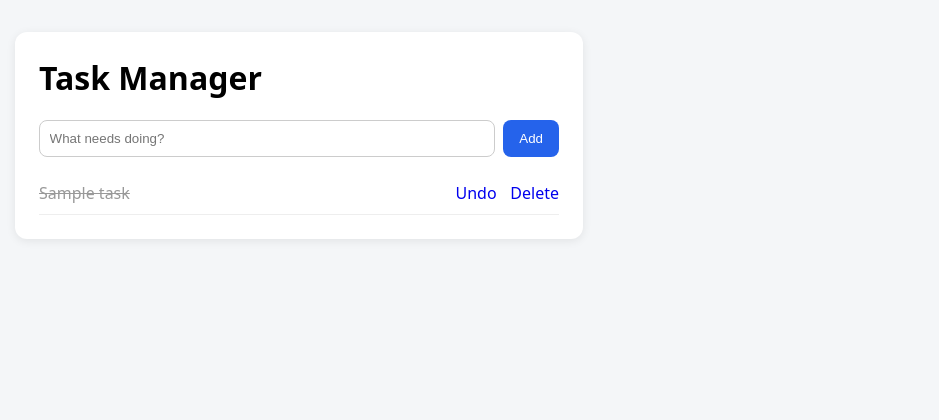
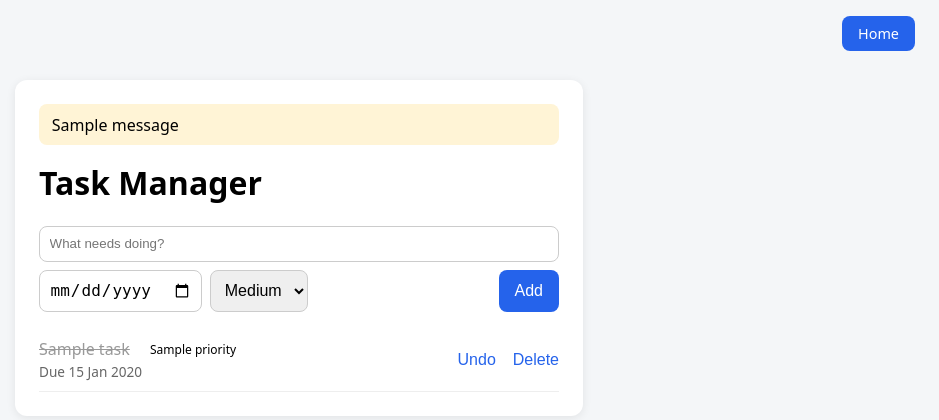
Before and after one commit to rakshithbk007/task-manager, a Flask app: template templates/index.html in a window 1280 px wide. Shown: the top 420 px of the page, without its empty margins (341-1280 px from the left). Run offline with Flask 3, Linux system fonts and the light colour scheme; the template is opened without the code that fills it: most values are stand-ins (such as "Sample title", 1, 10 or a date in 2020); one stand-in notice (Sample message) is shown.

Commit message:
Add login, due dates and priorities

```diff
--- a/app.py
+++ b/app.py
@@ -1,15 +1,33 @@
 import os
 from contextlib import contextmanager
+from datetime import date, datetime
 
 import pymysql
 from dotenv import load_dotenv
-from flask import Flask, redirect, render_template, request, url_for
+from flask import Flask, flash, redirect, render_template, request, url_for
+from flask_login import (
+    LoginManager,
+    UserMixin,
+    current_user,
+    login_required,
+    login_user,
+    logout_user,
+)
+from werkzeug.security import check_password_hash, generate_password_hash
 
-load_dotenv()  # reads values from the .env file
+load_dotenv()
 
 app = Flask(__name__)
+app.secret_key = os.getenv("SECRET_KEY", "dev-only-change-me")
+
+login_manager = LoginManager(app)
+login_manager.login_view = "login"
+login_manager.login_message = "Please log in to see your tasks."
+
+PRIORITIES = ("low", "medium", "high")
 
 
+# ---------- Database helpers ----------
 def connect():
     config = dict(
         host=os.getenv("DB_HOST", "localhost"),
@@ -20,7 +38,6 @@ def connect():
         cursorclass=pymysql.cursors.DictCursor,
         autocommit=True,
     )
-    # Hosted MySQL services often require SSL; set DB_SSL_CA to the CA file path
     if os.getenv("DB_SSL_CA"):
         config["ssl_ca"] = os.getenv("DB_SSL_CA")
     return pymysql.connect(**config)
@@ -37,44 +54,170 @@ def get_cursor():
 
 
 def init_db():
+    """Create the users and tasks tables if they do not exist."""
     with get_cursor() as cur:
+        cur.execute(
+            """CREATE TABLE IF NOT EXISTS users (
+                id INT AUTO_INCREMENT PRIMARY KEY,
+                username VARCHAR(50) NOT NULL UNIQUE,
+                password_hash VARCHAR(255) NOT NULL
+            )"""
+        )
         cur.execute(
             """CREATE TABLE IF NOT EXISTS tasks (
                 id INT AUTO_INCREMENT PRIMARY KEY,
+                user_id INT NOT NULL,
                 title VARCHAR(255) NOT NULL,
-                done TINYINT(1) NOT NULL DEFAULT 0
+                done TINYINT(1) NOT NULL DEFAULT 0,
+                due_date DATE NULL,
+                priority ENUM('low','medium','high') NOT NULL DEFAULT 'medium',
+                FOREIGN KEY (user_id) REFERENCES users(id) ON DELETE CASCADE
             )"""
         )
 
 
+# ---------- Flask-Login setup ----------
+class User(UserMixin):
+    def __init__(self, id, username):
+        self.id = id
+        self.username = username
+
+
+@login_manager.user_loader
+def load_user(user_id):
+    with get_cursor() as cur:
+        cur.execute("SELECT id, username FROM users WHERE id = %s", (user_id,))
+        row = cur.fetchone()
+    return User(row["id"], row["username"]) if row else None
+
+
+# ---------- Auth routes ----------
+@app.route("/register", methods=["GET", "POST"])
+def register():
+    if current_user.is_authenticated:
+        return redirect(url_for("index"))
+
+    if request.method == "POST":
+        username = request.form.get("username", "").strip()
+        password = request.form.get("password", "")
+
+        if not 3 <= len(username) <= 50:
+            flash("Username must be 3 to 50 characters.")
+        elif len(password) < 6:
+            flash("Password must be at least 6 characters.")
+        else:
+            try:
+                with get_cursor() as cur:
+                    cur.execute(
+                        "INSERT INTO users (username, password_hash) VALUES (%s, %s)",
+                        (username, generate_password_hash(password)),
+                    )
+                flash("Account created. Please log in.")
+                return redirect(url_for("login"))
+            except pymysql.err.IntegrityError:
+                flash("That username is already taken.")
+
+    return render_template("register.html")
+
+
+@app.route("/login", methods=["GET", "POST"])
+def login():
+    if current_user.is_authenticated:
+        return redirect(url_for("index"))
+
+    if request.method == "POST":
+        username = request.form.get("username", "").strip()
+        password = request.form.get("password", "")
+
+        with get_cursor() as cur:
+            cur.execute(
+                "SELECT id, username, password_hash FROM users WHERE username = %s",
+                (username,),
+            )
+            row = cur.fetchone()
+
+        if row and check_password_hash(row["password_hash"], password):
+            login_user(User(row["id"], row["username"]))
+            return redirect(url_for("index"))
+        flash("Invalid username or password.")
+
+    return render_template("login.html")
+
+
+@app.route("/logout", methods=["POST"])
+@login_required
+def logout():
+    logout_user()
+    flash("You have been logged out.")
+    return redirect(url_for("login"))
+
+
+# ---------- Task routes ----------
 @app.route("/")
+@login_required
 def index():
+    """Unfinished first, then earliest due date (no date last), then high priority first."""
     with get_cursor() as cur:
-        cur.execute("SELECT * FROM tasks ORDER BY done, id DESC")
+        cur.execute(
+            """SELECT * FROM tasks
+               WHERE user_id = %s
+               ORDER BY done,
+                        due_date IS NULL,
+                        due_date,
+                        FIELD(priority, 'high', 'medium', 'low'),
+                        id DESC""",
+            (current_user.id,),
+        )
         tasks = cur.fetchall()
-    return render_template("index.html", tasks=tasks)
+    return render_template("index.html", tasks=tasks, today=date.today())
 
 
 @app.route("/add", methods=["POST"])
+@login_required
 def add():
     title = request.form.get("title", "").strip()
-    if title:
-        with get_cursor() as cur:
-            cur.execute("INSERT INTO tasks (title) VALUES (%s)", (title,))
+    if not title:
+        return redirect(url_for("index"))
+
+    # Only accept known priorities; fall back to medium
+    priority = request.form.get("priority", "medium")
+    if priority not in PRIORITIES:
+        priority = "medium"
+
+    # The date box sends text like 2026-11-05; empty or invalid means no due date
+    due_raw = request.form.get("due_date", "").strip()
+    try:
+        due_date = datetime.strptime(due_raw, "%Y-%m-%d").date() if due_raw else None
+    except ValueError:
+        due_date = None
+
+    with get_cursor() as cur:
+        cur.execute(
+            "INSERT INTO tasks (user_id, title, due_date, priority) VALUES (%s, %s, %s, %s)",
+            (current_user.id, title, due_date, priority),
+        )
     return redirect(url_for("index"))
 
 
-@app.route("/toggle/<int:task_id>")
+@app.route("/toggle/<int:task_id>", methods=["POST"])
+@login_required
 def toggle(task_id):
     with get_cursor() as cur:
-        cur.execute("UPDATE tasks SET done = 1 - done WHERE id = %s", (task_id,))
+        cur.execute(
+            "UPDATE tasks SET done = 1 - done WHERE id = %s AND user_id = %s",
+            (task_id, current_user.id),
+        )
     return redirect(url_for("index"))
 
 
-@app.route("/delete/<int:task_id>")
+@app.route("/delete/<int:task_id>", methods=["POST"])
+@login_required
 def delete(task_id):
     with get_cursor() as cur:
-        cur.execute("DELETE FROM tasks WHERE id = %s", (task_id,))
+        cur.execute(
+            "DELETE FROM tasks WHERE id = %s AND user_id = %s",
+            (task_id, current_user.id),
+        )
     return redirect(url_for("index"))
 
 
--- a/requirements.txt
+++ b/requirements.txt
@@ -3,3 +3,4 @@ pymysql
 cryptography
 python-dotenv
 gunicorn
+flask-login
--- /dev/null
+++ b/templates/base.html
@@ -0,0 +1,177 @@
+<!doctype html>
+<html lang="en">
+  <head>
+    <meta charset="UTF-8" />
+    <meta name="viewport" content="width=device-width, initial-scale=1" />
+    <title>{% block title %}Task Manager{% endblock %}</title>
+    <style>
+      body {
+        font-family: system-ui, sans-serif;
+        background: #f4f6f8;
+        margin: 0;
+        padding: 2rem;
+      }
+      .card {
+        max-width: 520px;
+        margin: 3rem auto 0;
+        background: #fff;
+        padding: 1.5rem;
+        border-radius: 12px;
+        box-shadow: 0 2px 10px rgba(0, 0, 0, 0.08);
+      }
+      h1 {
+        margin-top: 0;
+      }
+      input[type="text"],
+      input[type="password"] {
+        padding: 0.6rem;
+        border: 1px solid #ccc;
+        border-radius: 8px;
+      }
+      button {
+        padding: 0.6rem 1rem;
+        border: 0;
+        background: #2563eb;
+        color: #fff;
+        border-radius: 8px;
+        cursor: pointer;
+        font-size: 1rem;
+      }
+
+      .add-form {
+        display: flex;
+        flex-wrap: wrap;
+        gap: 0.5rem;
+        margin-bottom: 1rem;
+      }
+      .add-form input[type="text"] {
+        flex: 1 1 100%;
+      }
+      .add-form input[type="date"],
+      .add-form select {
+        padding: 0.6rem;
+        border: 1px solid #ccc;
+        border-radius: 8px;
+        font-size: 1rem;
+      }
+      .add-form button {
+        margin-left: auto;
+      }
+      .auth-form {
+        display: flex;
+        flex-direction: column;
+        gap: 0.7rem;
+      }
+
+      ul {
+        list-style: none;
+        padding: 0;
+        margin: 0;
+      }
+      li {
+        display: flex;
+        justify-content: space-between;
+        align-items: center;
+        padding: 0.6rem 0;
+        border-bottom: 1px solid #eee;
+      }
+      .done {
+        text-decoration: line-through;
+        color: #999;
+      }
+      .actions form {
+        display: inline;
+        margin: 0;
+      }
+      .link-btn {
+        background: none;
+        color: #2563eb;
+        padding: 0;
+        margin-left: 0.8rem;
+      }
+      .link-btn:hover {
+        text-decoration: underline;
+      }
+
+      .flash {
+        background: #fff4d6;
+        border-radius: 8px;
+        padding: 0.6rem 0.8rem;
+        margin: 0 0 1rem;
+      }
+      .small {
+        color: #666;
+        font-size: 0.9rem;
+        margin-top: 1rem;
+      }
+
+      /* Top right buttons */
+      .topbar {
+        position: fixed;
+        top: 1rem;
+        right: 1.5rem;
+        display: flex;
+        gap: 0.5rem;
+      }
+      .topbar form {
+        margin: 0;
+      }
+      .nav-btn {
+        display: inline-block;
+        padding: 0.5rem 1rem;
+        background: #2563eb;
+        color: #fff;
+        border-radius: 8px;
+        font-size: 0.9rem;
+        text-decoration: none;
+      }
+      /* Priority badges and due dates */
+      .badge {
+        font-size: 0.75rem;
+        padding: 0.15rem 0.5rem;
+        border-radius: 999px;
+        margin-left: 0.5rem;
+      }
+      .badge-high {
+        background: #fde2e2;
+        color: #b42318;
+      }
+      .badge-medium {
+        background: #fff1d6;
+        color: #9a6200;
+      }
+      .badge-low {
+        background: #dcf5e4;
+        color: #1a7f45;
+      }
+      .due {
+        display: block;
+        color: #666;
+        font-size: 0.85rem;
+        margin-top: 0.15rem;
+      }
+      .overdue {
+        color: #b42318;
+        font-weight: 600;
+      }
+    </style>
+  </head>
+  <body>
+    <nav class="topbar">
+      <a class="nav-btn" href="{{ url_for('index') }}">Home</a>
+      {% if current_user.is_authenticated %}
+      <form action="{{ url_for('logout') }}" method="post">
+        <button class="nav-btn" type="submit">
+          Logout ({{ current_user.username }})
+        </button>
+      </form>
+      {% endif %}
+    </nav>
+
+    <div class="card">
+      {% with messages = get_flashed_messages() %} {% for message in messages %}
+      <p class="flash">{{ message }}</p>
+      {% endfor %} {% endwith %} {% block content %}{% endblock %}
+    </div>
+  </body>
+</html>
--- a/templates/index.html
+++ b/templates/index.html
@@ -1,42 +1,43 @@
-<!DOCTYPE html>
-<html lang="en">
-<head>
-  <meta charset="UTF-8">
-  <meta name="viewport" content="width=device-width, initial-scale=1">
-  <title>Task Manager</title>
-  <style>
-    body { font-family: system-ui, sans-serif; background: #f4f6f8; margin: 0; padding: 2rem; }
-    .card { max-width: 520px; margin: auto; background: #fff; padding: 1.5rem; border-radius: 12px; box-shadow: 0 2px 10px rgba(0,0,0,.08); }
-    h1 { margin-top: 0; }
-    form { display: flex; gap: .5rem; margin-bottom: 1rem; }
-    input[type=text] { flex: 1; padding: .6rem; border: 1px solid #ccc; border-radius: 8px; }
-    button { padding: .6rem 1rem; border: 0; background: #2563eb; color: #fff; border-radius: 8px; cursor: pointer; }
-    ul { list-style: none; padding: 0; margin: 0; }
-    li { display: flex; justify-content: space-between; align-items: center; padding: .6rem 0; border-bottom: 1px solid #eee; }
-    .done { text-decoration: line-through; color: #999; }
-    a { text-decoration: none; margin-left: .6rem; }
-  </style>
-</head>
-<body>
-  <div class="card">
+{% extends "base.html" %}
+
+{% block content %}
 <h1>Task Manager</h1>
-    <form action="{{ url_for('add') }}" method="post">
+
+<form class="add-form" action="{{ url_for('add') }}" method="post">
   <input type="text" name="title" placeholder="What needs doing?" required>
+  <input type="date" name="due_date" title="Due date (optional)">
+  <select name="priority" title="Priority">
+    <option value="low">Low</option>
+    <option value="medium" selected>Medium</option>
+    <option value="high">High</option>
+  </select>
   <button type="submit">Add</button>
 </form>
+
 <ul>
   {% for t in tasks %}
+  {% set overdue = t.due_date and t.due_date < today and not t.done %}
   <li>
+    <div>
       <span class="{{ 'done' if t.done else '' }}">{{ t.title }}</span>
-        <span>
-          <a href="{{ url_for('toggle', task_id=t.id) }}">{{ 'Undo' if t.done else 'Done' }}</a>
-          <a href="{{ url_for('delete', task_id=t.id) }}">Delete</a>
+      <span class="badge badge-{{ t.priority }}">{{ t.priority | capitalize }}</span>
+      {% if t.due_date %}
+      <span class="due {{ 'overdue' if overdue else '' }}">
+        Due {{ t.due_date.strftime('%d %b %Y') }}{% if overdue %} (overdue){% endif %}
+      </span>
+      {% endif %}
+    </div>
+    <span class="actions">
+      <form action="{{ url_for('toggle', task_id=t.id) }}" method="post">
+        <button class="link-btn" type="submit">{{ 'Undo' if t.done else 'Done' }}</button>
+      </form>
+      <form action="{{ url_for('delete', task_id=t.id) }}" method="post">
+        <button class="link-btn" type="submit">Delete</button>
+      </form>
     </span>
   </li>
   {% else %}
   <li>No tasks yet. Add one above!</li>
   {% endfor %}
 </ul>
-  </div>
-</body>
-</html>
+{% endblock %}
```
Also changed, not shown: templates/login.html (added, +12 -0 lines), templates/register.html (added, +12 -0 lines). Lines whose indentation alone changed are shown as unchanged.
